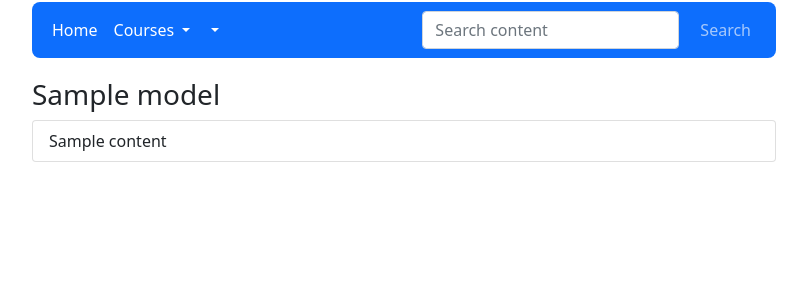
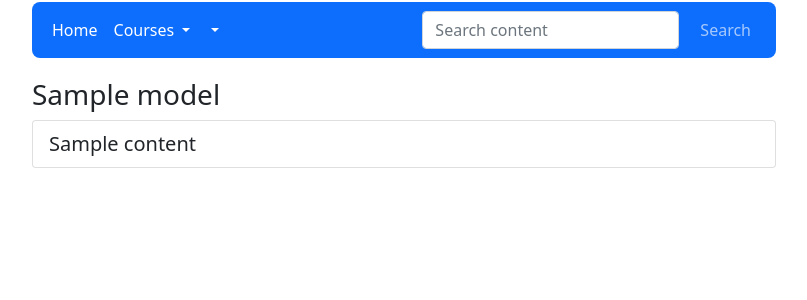
Before and after one commit to dstarr/mtm_site, a Python web app: template src/content/templates/playlist.html in a window 1280 px wide. Shown: the part 104-404 px from the top of the page, without its empty margins (236-1043 px from the left). Run offline with Jinja, Linux system fonts and the light colour scheme; the template is opened without the code that fills it: most values are stand-ins (such as "Sample title", 1, 10 or a date in 2020); some libraries are stand-ins or nearby versions.

Commit message:
Update playlist.html and style.css to show larger content titles

```diff
--- a/src/content/services/content_service.py
+++ b/src/content/services/content_service.py
@@ -72,7 +72,6 @@ class ContentService:
         playlist["content"] = content_infos
         return playlist
 
-
     def _get_content_info(self, content_id, content_collection):
         content = content_collection.find_one({"id": content_id}, {"title": 1})
 
--- a/src/content/templates/playlist.html
+++ b/src/content/templates/playlist.html
@@ -6,7 +6,7 @@
   <div class="list-group">
 
     {% for content in model["content"]: %}
-      <a href="{{ content['id'] }}" class="list-group-item list-group-item-action">{{ content["title"] }}</a>
+      <a href="{{ content['id'] }}" class="list-group-item list-group-item-action content-list-item">{{ content["title"] }}</a>
     {% endfor %}
 
   </div>
--- a/src/static/style.css
+++ b/src/static/style.css
@@ -57,3 +57,7 @@
     border-radius: 8px;
     border: 1px solid blue;
 }
+
+.content-list-item {
+    font-size: 15pt;
+}
```
